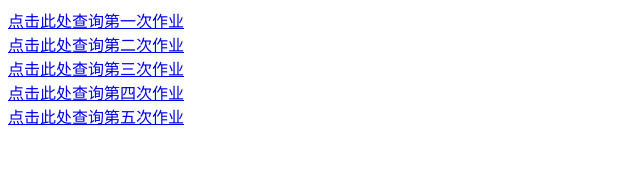
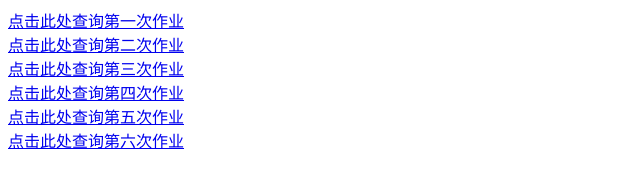
Before and after one commit to qcymyg/qcymyg.github.io, a plain HTML site: page index.html in a window 1280 px wide. Shown: the whole page, without its empty margins (0-640 px from the left). Drawn offline with Linux system fonts and the light colour scheme.

Commit message:
Update index.html

```diff
--- a/index.html
+++ b/index.html
@@ -10,5 +10,6 @@
     <a href="20213645/guoxinyi/20213664-20230919.html">点击此处查询第三次作业<br>
     <a href="20213645/guoxinyi/20213645-20230926.html">点击此处查询第四次作业<br>
     <a href="20213645/guoxinyi/20213645-20231010.html">点击此处查询第五次作业<br>
+    <a href="20213645/guoxinyi/20213645-20231017.html">点击此处查询第六次作业<br>
 </body>
 </html>
```
